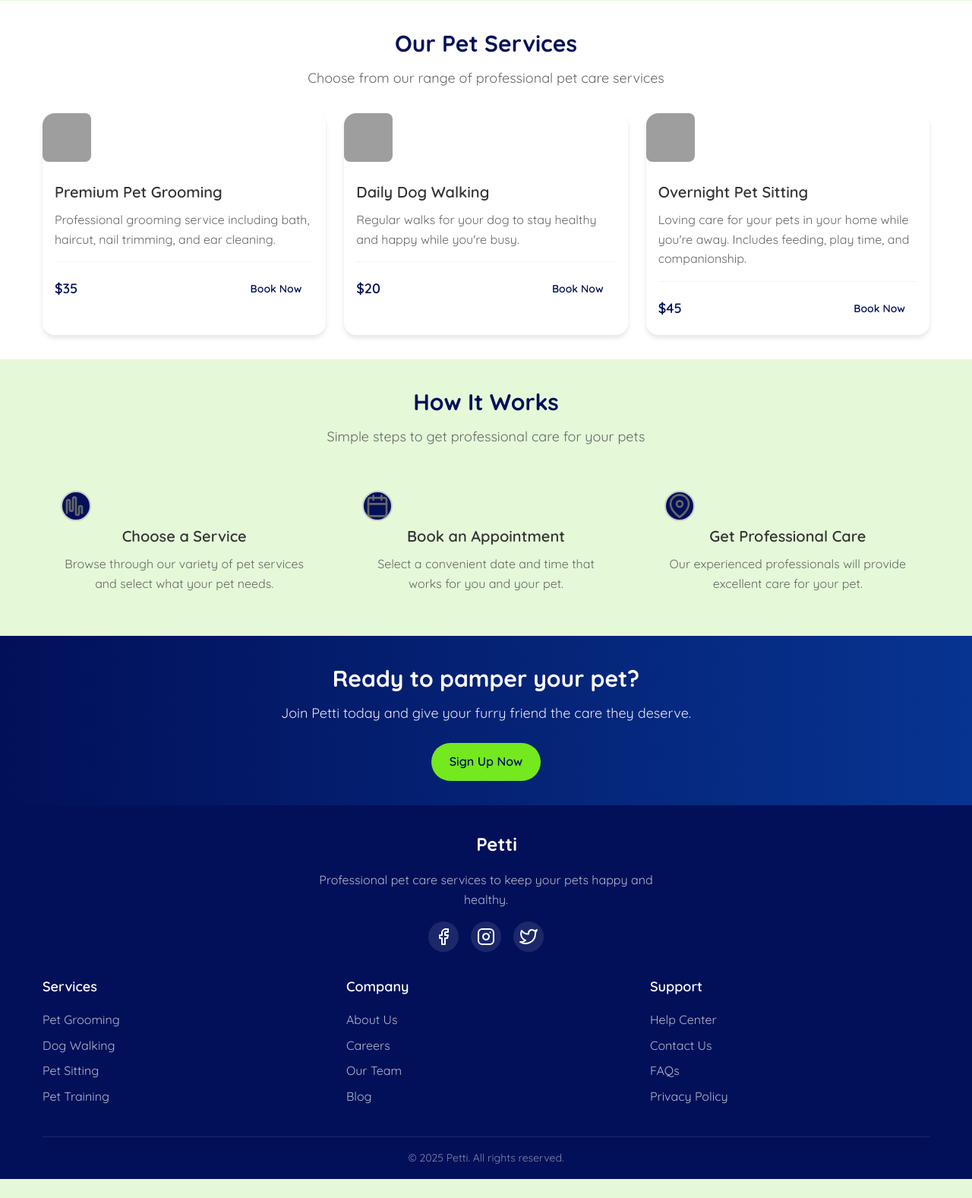
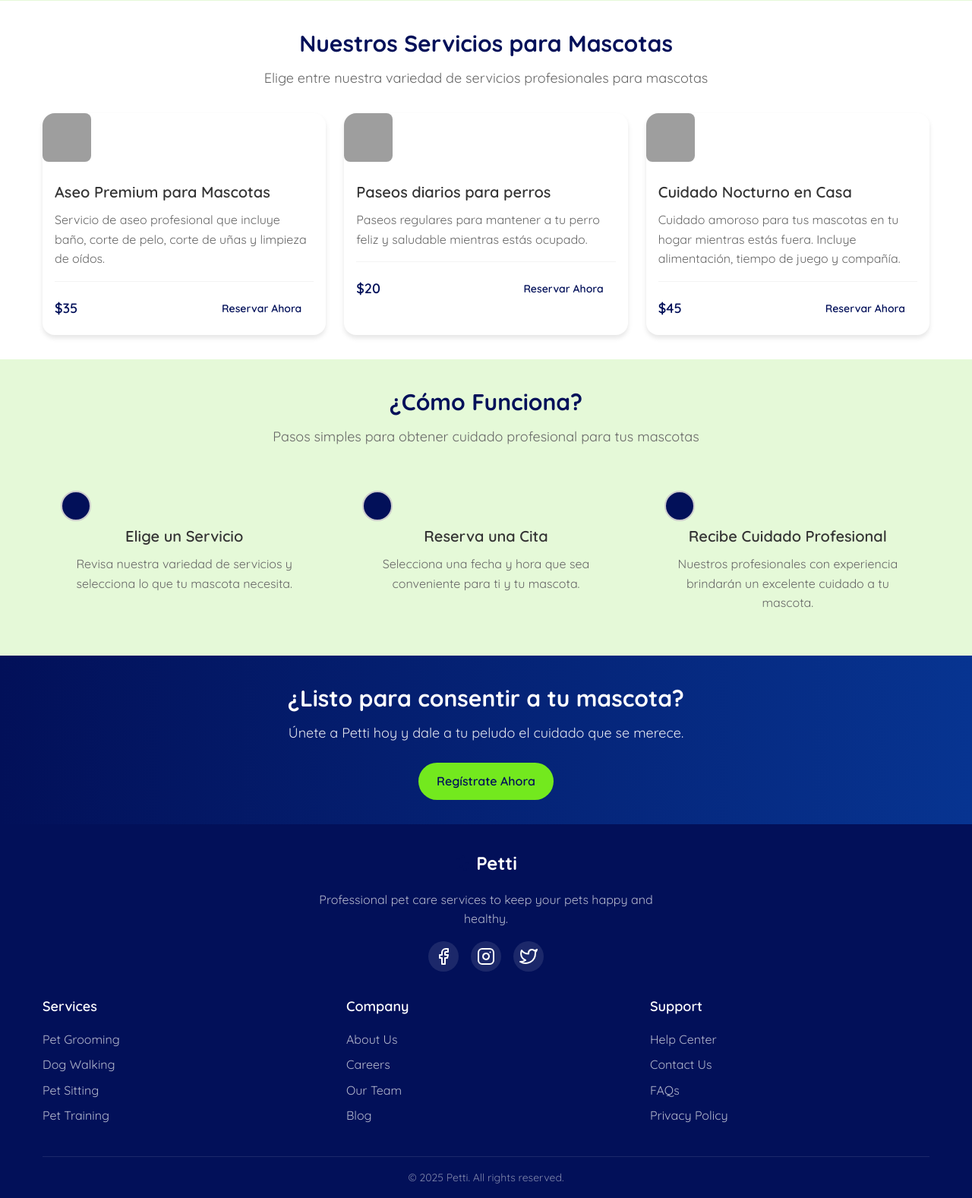
Before and after one commit to nicolenavarrorojas/pettiv2, a Django app: page / in a window 1280 px wide. Shown: the part 510-2087 px from the top of the page at 76% size. Before the commit the page ends 2062 px from the top, so only its background shows below. Run offline with Django 5.2, Linux system fonts and the light colour scheme; grey boxes are pictures that could not be loaded.

Commit message:
I changed the language of the views to Spanish.
-

```diff
--- a/petti/templates/index.html
+++ b/petti/templates/index.html
@@ -65,15 +65,15 @@
  <section class="hero">
   <div class="container">
     <div class="hero-content">
-        <h1 class="hero-title">Professional Pet Care Services at Your Doorstep</h1>
-        <p class="hero-subtitle">Trusted, reliable, and loving care for your furry family members</p>
+      <h1 class="hero-title">Servicios profesionales de cuidado de mascotas a domicilio</h1>
+      <p class="hero-subtitle">Cuidado confiable, seguro y amoroso para tus familiares peludos</p>
       <div class="hero-buttons">
-          <a href="services.html" class="button primary-button">View Services</a>
-          <a href="register.html" class="button secondary-button">Sign Up Now</a>
+        <a href="services.html" class="button primary-button">Ver Servicios</a>
+        <a href="register.html" class="button secondary-button">Regístrate Ahora</a>
       </div>
     </div>
     <div class="hero-image">
-        <img src="https://images.unsplash.com/photo-1612536057838-03dcf9a99c94" alt="Happy pets" class="hero-img">
+      <img src="https://images.unsplash.com/photo-1612536057838-03dcf9a99c94" alt="Mascotas felices" class="hero-img">
     </div>
   </div>
 </section>
@@ -81,43 +81,43 @@
 <section class="services">
   <div class="container">
     <div class="section-header">
-        <h2 class="section-title">Our Pet Services</h2>
-        <p class="section-subtitle">Choose from our range of professional pet care services</p>
+      <h2 class="section-title">Nuestros Servicios para Mascotas</h2>
+      <p class="section-subtitle">Elige entre nuestra variedad de servicios profesionales para mascotas</p>
     </div>
 
     <div class="services-grid">
       <div class="service-card">
-          <img src="https://images.unsplash.com/photo-1535268647677-300dbf3d78d1" alt="Pet Grooming" class="service-image">
+        <img src="https://images.unsplash.com/photo-1535268647677-300dbf3d78d1" alt="Corte de pelo para mascotas" class="service-image">
         <div class="service-content">
-            <h3 class="service-title">Premium Pet Grooming</h3>
-            <p class="service-description">Professional grooming service including bath, haircut, nail trimming, and ear cleaning.</p>
+          <h3 class="service-title">Aseo Premium para Mascotas</h3>
+          <p class="service-description">Servicio de aseo profesional que incluye baño, corte de pelo, corte de uñas y limpieza de oídos.</p>
           <div class="service-footer">
             <span class="service-price">$35</span>
-              <a href="payment.html?service=1" class="button small-button">Book Now</a>
+            <a href="payment.html?service=1" class="button small-button">Reservar Ahora</a>
           </div>
         </div>
       </div>
 
       <div class="service-card">
-          <img src="https://images.unsplash.com/photo-1452378174528-3090a4bba7b2" alt="Dog Walking" class="service-image">
+        <img src="https://images.unsplash.com/photo-1452378174528-3090a4bba7b2" alt="Paseo de perros" class="service-image">
         <div class="service-content">
-            <h3 class="service-title">Daily Dog Walking</h3>
-            <p class="service-description">Regular walks for your dog to stay healthy and happy while you're busy.</p>
+          <h3 class="service-title">Paseos diarios para perros</h3>
+          <p class="service-description">Paseos regulares para mantener a tu perro feliz y saludable mientras estás ocupado.</p>
           <div class="service-footer">
             <span class="service-price">$20</span>
-              <a href="payment.html?service=2" class="button small-button">Book Now</a>
+            <a href="payment.html?service=2" class="button small-button">Reservar Ahora</a>
           </div>
         </div>
       </div>
 
       <div class="service-card">
-          <img src="https://images.unsplash.com/photo-1582562124811-c09040d0a901" alt="Pet Sitting" class="service-image">
+        <img src="https://images.unsplash.com/photo-1582562124811-c09040d0a901" alt="Cuidado de mascotas en casa" class="service-image">
         <div class="service-content">
-            <h3 class="service-title">Overnight Pet Sitting</h3>
-            <p class="service-description">Loving care for your pets in your home while you're away. Includes feeding, play time, and companionship.</p>
+          <h3 class="service-title">Cuidado Nocturno en Casa</h3>
+          <p class="service-description">Cuidado amoroso para tus mascotas en tu hogar mientras estás fuera. Incluye alimentación, tiempo de juego y compañía.</p>
           <div class="service-footer">
             <span class="service-price">$45</span>
-              <a href="payment.html?service=3" class="button small-button">Book Now</a>
+            <a href="payment.html?service=3" class="button small-button">Reservar Ahora</a>
           </div>
         </div>
       </div>
@@ -128,43 +128,30 @@
 <section class="how-it-works">
   <div class="container">
     <div class="section-header">
-        <h2 class="section-title">How It Works</h2>
-        <p class="section-subtitle">Simple steps to get professional care for your pets</p>
+      <h2 class="section-title">¿Cómo Funciona?</h2>
+      <p class="section-subtitle">Pasos simples para obtener cuidado profesional para tus mascotas</p>
     </div>
 
     <div class="steps-grid">
       <div class="step-card">
         <div class="step-icon">
-            <svg xmlns="http://www.w3.org/2000/svg" width="32" height="32" viewBox="0 0 24 24" fill="none" stroke="currentColor" stroke-width="2" stroke-linecap="round" stroke-linejoin="round">
-              <path d="M18 19v-5.5a1.5 1.5 0 0 0-3 0v6a1.5 1.5 0 0 1-3 0V5a1.5 1.5 0 0 0-3 0v10.5a1.5 1.5 0 0 1-3 0v-8a1.5 1.5 0 0 0-3 0V19"></path>
-            </svg>
         </div>
-          <h3 class="step-title">Choose a Service</h3>
-          <p class="step-description">Browse through our variety of pet services and select what your pet needs.</p>
+        <h3 class="step-title">Elige un Servicio</h3>
+        <p class="step-description">Revisa nuestra variedad de servicios y selecciona lo que tu mascota necesita.</p>
       </div>
 
       <div class="step-card">
         <div class="step-icon">
-            <svg xmlns="http://www.w3.org/2000/svg" width="32" height="32" viewBox="0 0 24 24" fill="none" stroke="currentColor" stroke-width="2" stroke-linecap="round" stroke-linejoin="round">
-              <rect x="3" y="4" width="18" height="18" rx="2" ry="2"></rect>
-              <line x1="16" y1="2" x2="16" y2="6"></line>
-              <line x1="8" y1="2" x2="8" y2="6"></line>
-              <line x1="3" y1="10" x2="21" y2="10"></line>
-            </svg>
         </div>
-          <h3 class="step-title">Book an Appointment</h3>
-          <p class="step-description">Select a convenient date and time that works for you and your pet.</p>
+        <h3 class="step-title">Reserva una Cita</h3>
+        <p class="step-description">Selecciona una fecha y hora que sea conveniente para ti y tu mascota.</p>
       </div>
 
       <div class="step-card">
         <div class="step-icon">
-            <svg xmlns="http://www.w3.org/2000/svg" width="32" height="32" viewBox="0 0 24 24" fill="none" stroke="currentColor" stroke-width="2" stroke-linecap="round" stroke-linejoin="round">
-              <path d="M21 10c0 7-9 13-9 13s-9-6-9-13a9 9 0 0 1 18 0z"></path>
-              <circle cx="12" cy="10" r="3"></circle>
-            </svg>
         </div>
-          <h3 class="step-title">Get Professional Care</h3>
-          <p class="step-description">Our experienced professionals will provide excellent care for your pet.</p>
+        <h3 class="step-title">Recibe Cuidado Profesional</h3>
+        <p class="step-description">Nuestros profesionales con experiencia brindarán un excelente cuidado a tu mascota.</p>
       </div>
     </div>
   </div>
@@ -172,9 +159,9 @@
 
 <section class="cta">
   <div class="container">
-      <h2 class="cta-title">Ready to pamper your pet?</h2>
-      <p class="cta-subtitle">Join Petti today and give your furry friend the care they deserve.</p>
-      <a href="register.html" class="button accent-button">Sign Up Now</a>
+    <h2 class="cta-title">¿Listo para consentir a tu mascota?</h2>
+    <p class="cta-subtitle">Únete a Petti hoy y dale a tu peludo el cuidado que se merece.</p>
+    <a href="register.html" class="button accent-button">Regístrate Ahora</a>
   </div>
 </section>
 
```
Also changed, not shown: petti/templates/admin-dashboard.html (+14 -13 lines), petti/templates/login.html (+5 -5 lines), petti/templates/payment.html (+51 -74 lines), petti/templates/services.html (+28 -27 lines). Lines whose indentation alone changed are shown as unchanged.
